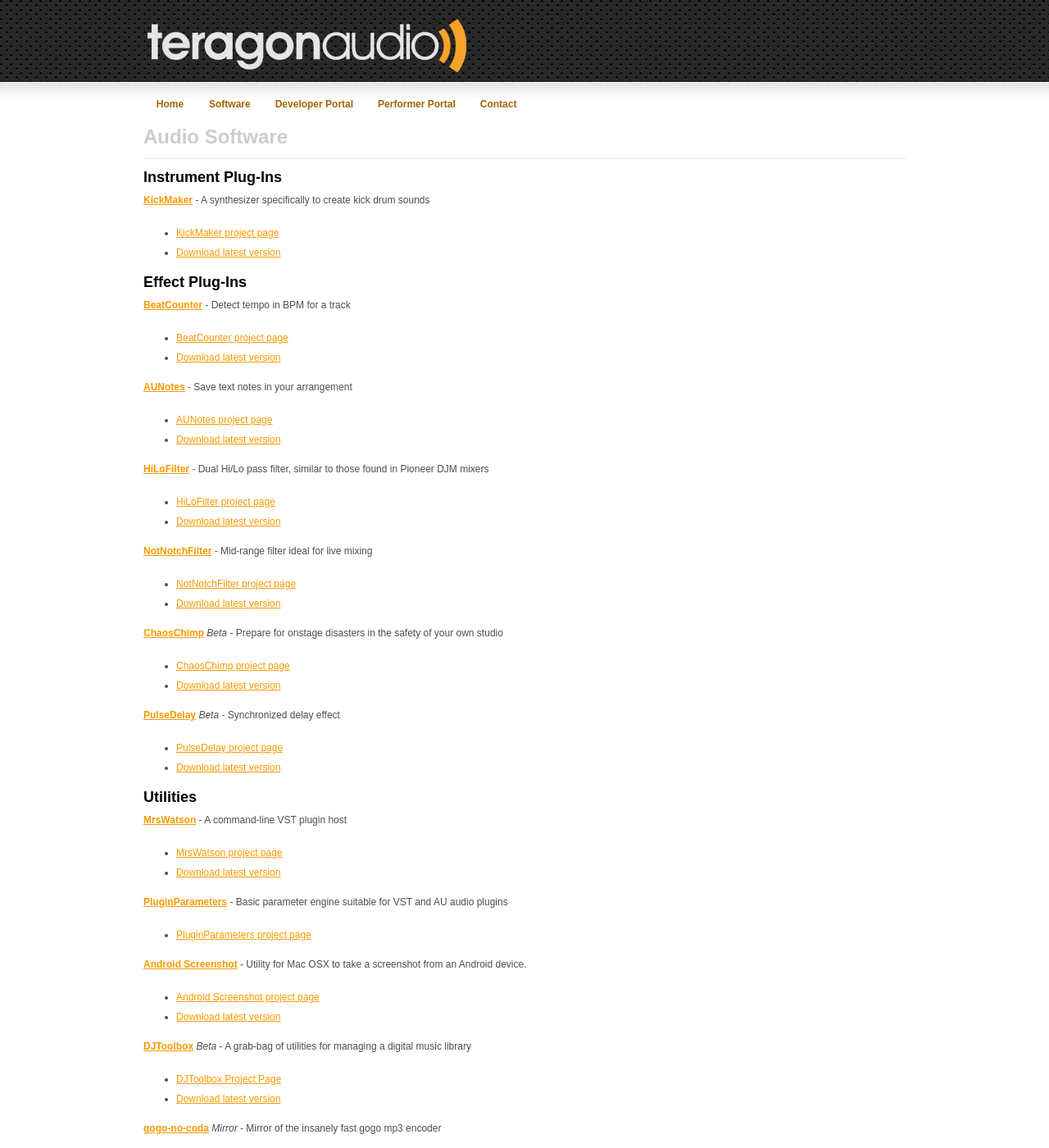
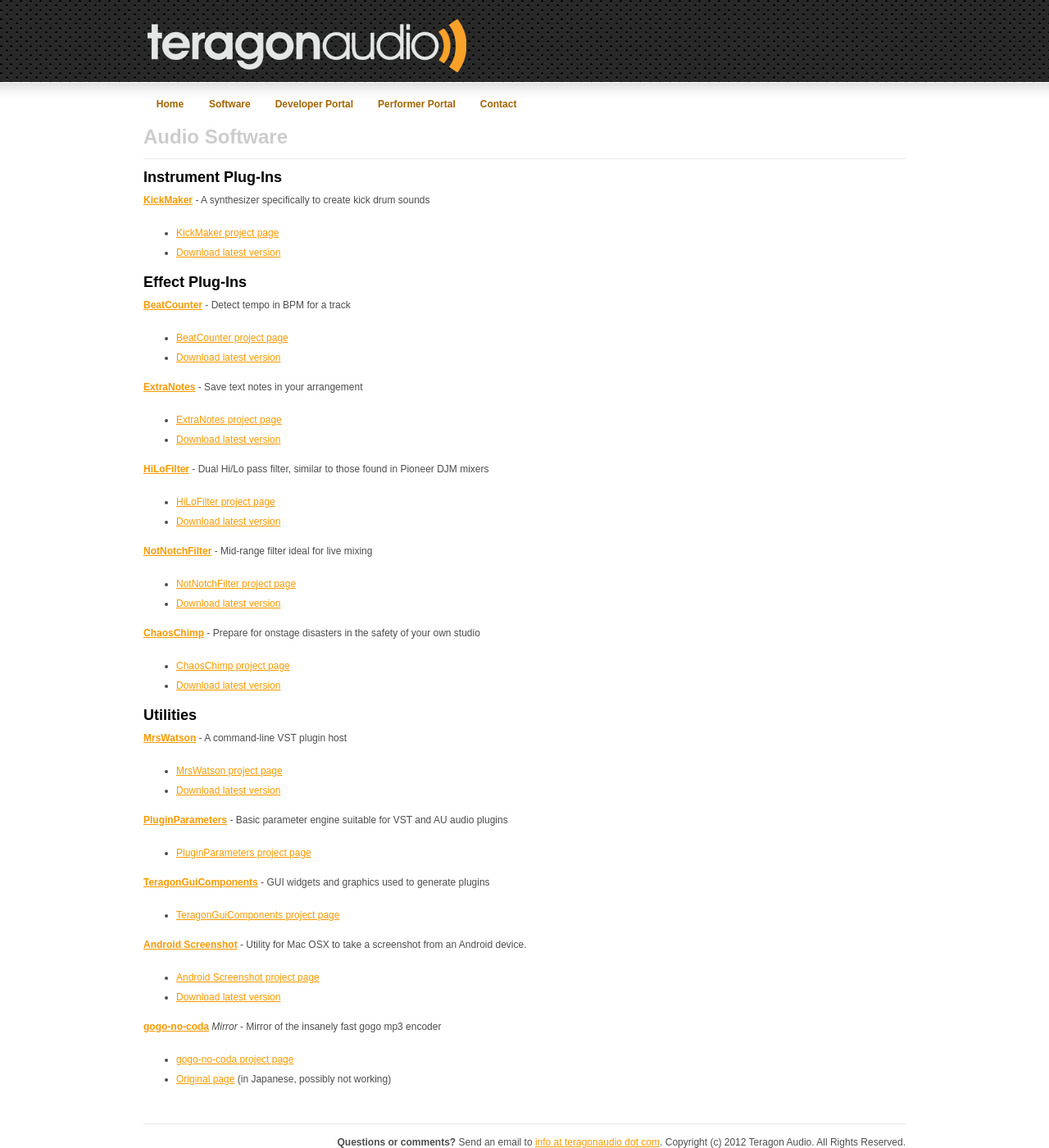
Before and after one commit to teragonaudio/Website, a Jekyll site: the page built from software.md, in a window 1280 px wide and 1400 px high. Shown: the whole window at 82% size. Built offline with Jekyll 4.4.1, drawn with Linux system fonts in a browser that asks for light colours.

Commit message:
Update product list

```diff
--- a/software.md
+++ b/software.md
@@ -19,9 +19,8 @@
 * [BeatCounter project page][3]
 * [Download latest version][4]
 
-
-**[AUNotes][5]** - Save text notes in your arrangement
-* [AUNotes project page][5]
+**[ExtraNotes][5]** - Save text notes in your arrangement
+* [ExtraNotes project page][5]
 * [Download latest version][6]
 
 **[HiLoFilter][7]** - Dual Hi/Lo pass filter, similar to those found in Pioneer DJM mixers
@@ -32,13 +31,9 @@
 * [NotNotchFilter project page][17]
 * [Download latest version][18]
 
-**[ChaosChimp][21]** *Beta* - Prepare for onstage disasters in the safety of your own studio
+**[ChaosChimp][21]** - Prepare for onstage disasters in the safety of your own studio
 * [ChaosChimp project page][21]
 * [Download latest version][22]
-
-**[PulseDelay][9]** *Beta* - Synchronized delay effect
-* [PulseDelay project page][9]
-* [Download latest version][10]
 
 
 Utilities
@@ -51,13 +46,12 @@
 **[PluginParameters][23]** - Basic parameter engine suitable for VST and AU audio plugins
 * [PluginParameters project page][24]
 
+**[TeragonGuiComponents][25]** - GUI widgets and graphics used to generate plugins
+* [TeragonGuiComponents project page][26]
+
 **[Android Screenshot][19]** - Utility for Mac OSX to take a screenshot from an Android device.
 * [Android Screenshot project page][19]
 * [Download latest version][20]
-
-**[DJToolbox][15]** *Beta* - A grab-bag of utilities for managing a digital music library
-* [DJToolbox Project Page][15]
-* [Download latest version][16]
 
 **[gogo-no-coda][13]** *Mirror* - Mirror of the insanely fast gogo mp3 encoder
 * [gogo-no-coda project page][13]
@@ -68,8 +62,8 @@
 [2]: http://static.teragonaudio.com/KickMaker.zip
 [3]: /BeatCounter.html
 [4]: http://static.teragonaudio.com/BeatCounter.zip
-[5]: /AUNotes.html
-[6]: http://static.teragonaudio.com/AUNotes.zip
+[5]: /ExtraNotes.html
+[6]: http://static.teragonaudio.com/ExtraNotes.zip
 [7]: /HiLoFilter.html
 [8]: http://static.teragonaudio.com/HiLoFilter.zip
 [9]: /PulseDelay.html
@@ -88,3 +82,5 @@
 [22]: http://static.teragonaudio.com/ChaosChimp.zip
 [23]: /PluginParameters.html
 [24]: https://github.com/teragonaudio/PluginParameters
+[25]: /TeragonGuiComponents.html
+[26]: https://github.com/teragonaudio/TeragonGuiComponents
```
